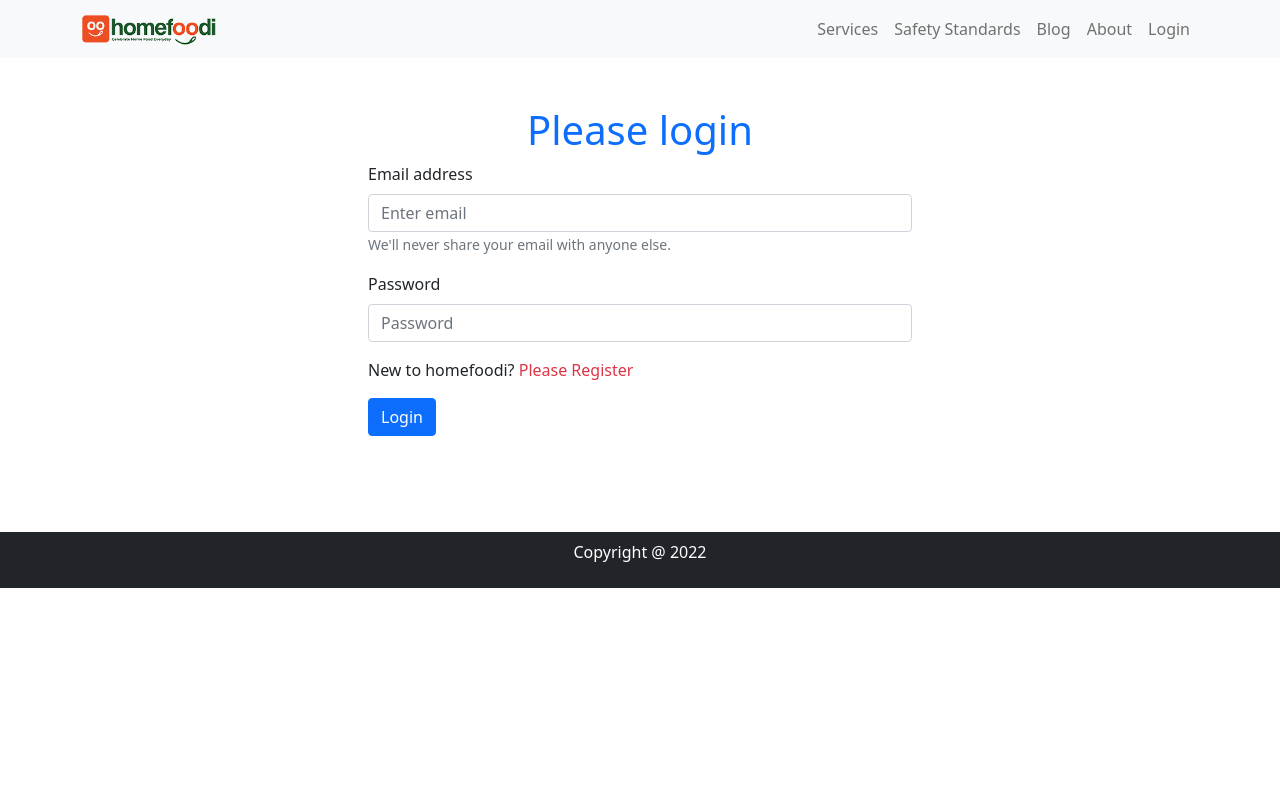
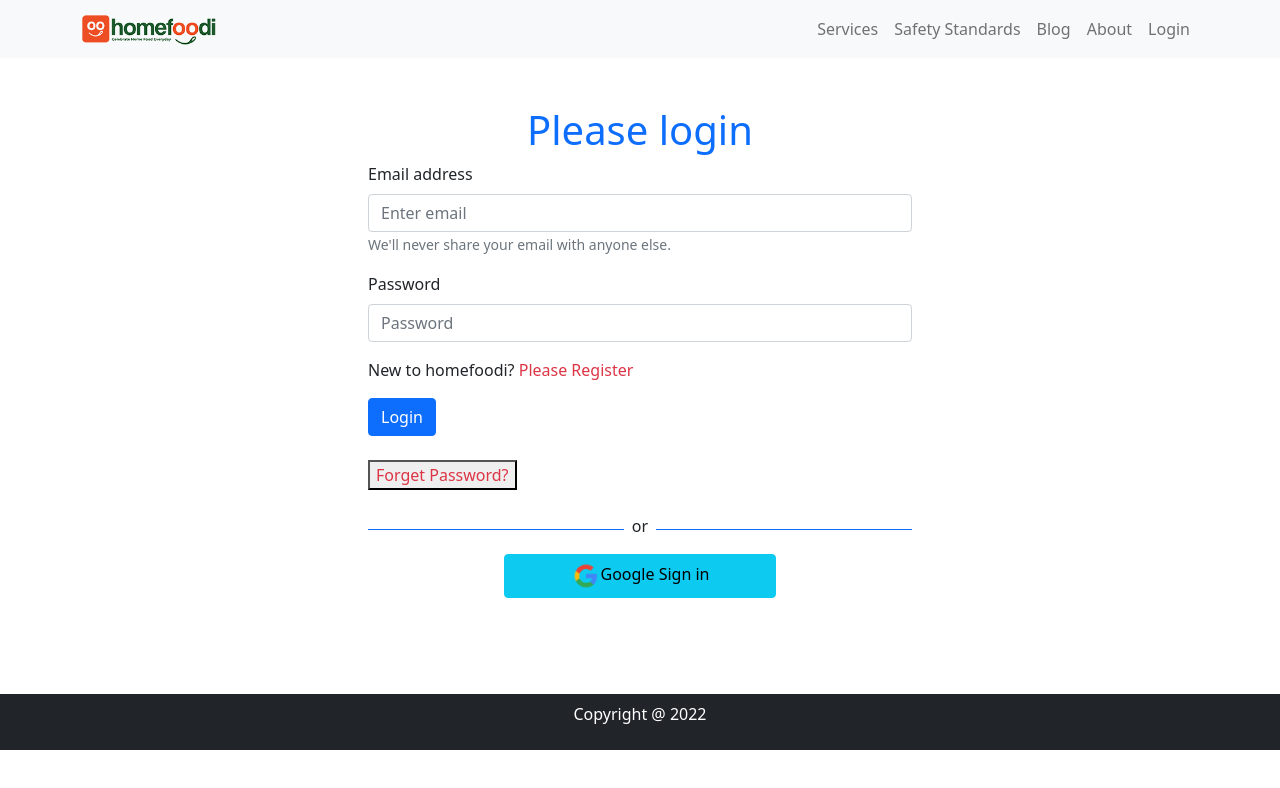
Before and after one commit to Robiul92/-independent-service-provider, a React (Create React App) app: page /login in a window 1280 px wide. Shown: the top 788 px of the page. Built offline with nearby package versions, Linux system fonts and the light colour scheme; no server answers.

Commit message:
email verification enabled

```diff
--- a/src/Pages/Checkout/Checkout/Checkout.js
+++ b/src/Pages/Checkout/Checkout/Checkout.js
@@ -1,6 +1,7 @@
 import React from 'react';
 import { Button, Form } from 'react-bootstrap';
 import { ToastContainer, toast } from 'react-toastify';
+import 'react-toastify/dist/ReactToastify.css';
 
 const Checkout = () => {
     const handleSubmit = event =>{
--- a/src/Pages/Login/Login.js
+++ b/src/Pages/Login/Login.js
@@ -1,8 +1,9 @@
 import React, { useRef } from 'react';
 import { Button, Form } from 'react-bootstrap';
-import { useSignInWithEmailAndPassword } from 'react-firebase-hooks/auth';
+import { useSendPasswordResetEmail, useSignInWithEmailAndPassword } from 'react-firebase-hooks/auth';
 import { Link, Navigate, useLocation, useNavigate } from 'react-router-dom';
 import auth from '../../firebase.init';
+import SocialLogin from './SocialLogin/SocialLogin';
 
 const Login = () => {
     const emailRef = useRef('');
@@ -12,6 +13,8 @@
 
     let from = location.state?.from?.pathname || "/";
 
+    let errorElement;
+
     const [
         signInWithEmailAndPassword,
         user,
@@ -19,9 +22,18 @@
         error,
       ] = useSignInWithEmailAndPassword(auth);
 
+
+
 if(user){
     navigate(from, { replace: true });
 }
+
+if (error) {
+
+    errorElement =  <p className='text-danger'>Error: {error.message}</p>
+
+
+  }
 
 
     const handleSubmit = event =>{
@@ -36,8 +48,18 @@
         navigate('/register');
     }
 
+    const [sendPasswordResetEmail, sending] = useSendPasswordResetEmail(
+        auth)
+
+    const resetPassword = async () =>{
+        const email = emailRef.current.value;
+        await sendPasswordResetEmail(email);
+        alert('Sent email');
+
+    }
+
     return (
-        <div className='mb-5 container w-50 mx-auto p-5'>
+        <div className='mb-5 container w-50 mx-auto p-5 mb-5'>
             <h1 className='text-center text-primary'>Please login</h1>
             <Form onSubmit={handleSubmit}>
                 <Form.Group className="mb-3" controlId="formBasicEmail">
@@ -56,7 +78,13 @@
                 <Button variant="primary" type="submit">
                     Login
                 </Button>
+                <p className='pt-2 mt-3'> <button variant="primary" className='text-danger text-decoration-none' onClick={resetPassword}>Forget Password? </button> </p>
             </Form>
+
+            <div className='mt-3'>
+            <SocialLogin></SocialLogin>
+            </div>
+            {errorElement}
 
         </div>
     );
--- a/src/Pages/Login/Register/Register.js
+++ b/src/Pages/Login/Register/Register.js
@@ -3,6 +3,7 @@
 import { Link, useNavigate } from 'react-router-dom';
 import { useCreateUserWithEmailAndPassword } from 'react-firebase-hooks/auth';
 import auth from '../../../firebase.init'
+import SocialLogin from '../SocialLogin/SocialLogin';
 
 const Register = () => {
 
@@ -14,7 +15,9 @@
         user,
         loading,
         error,
-      ] = useCreateUserWithEmailAndPassword(auth);
+      ] = useCreateUserWithEmailAndPassword(auth, {sendEmailVerification: true});
+
+
 
     const navigate = useNavigate();
 
@@ -72,6 +75,10 @@
     Register
   </Button>
 </Form>
+
+<div>
+  <SocialLogin></SocialLogin>
+</div>
         </div>
     );
 };
--- /dev/null
+++ b/src/Pages/Login/SocialLogin/SocialLogin.js
@@ -0,0 +1,43 @@
+import React from 'react';
+import { useSignInWithGoogle } from 'react-firebase-hooks/auth';
+import { useNavigate } from 'react-router-dom';
+import auth from '../../../firebase.init';
+import google from '../../../Images/Social/google.png'
+
+const SocialLogin = () => {
+    const [signInWithGoogle, user, loading, error] = useSignInWithGoogle(auth);
+    const navegate = useNavigate();
+    let errorElement;
+    if (error) {
+
+        errorElement = <div>
+            <p className='text-danger'>Error: {error.message}</p>
+          </div>
+
+      }
+
+      if(user){
+          navegate('/home')
+      }
+
+
+
+    return (
+        <div>
+            <div className='d-flex align-items-center'>
+                <div style={{height: '1px'}} className='bg-primary w-50'></div>
+                <p className='mt-2 px-2'>or</p>
+                <div style={{height: '1px'}} className='bg-primary w-50'></div>
+            </div>
+            {errorElement}
+            <div className='text-center'>
+            <button onClick={() => signInWithGoogle()} className='btn btn-info w-50 '>
+                <img style={{width: '30px'}} src={google} alt="" />
+                Google Sign in
+                </button>
+            </div>
+        </div>
+    );
+};
+
+export default SocialLogin;
```
Also changed, not shown: src/Images/Social/google.png (added).
